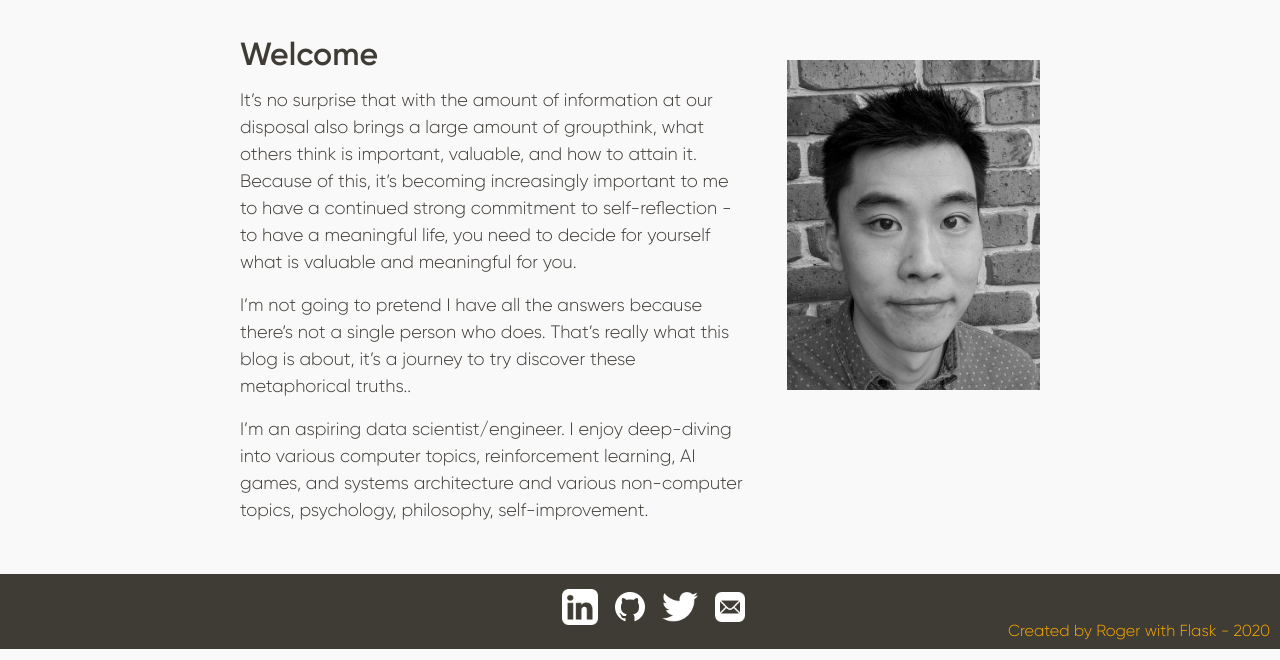
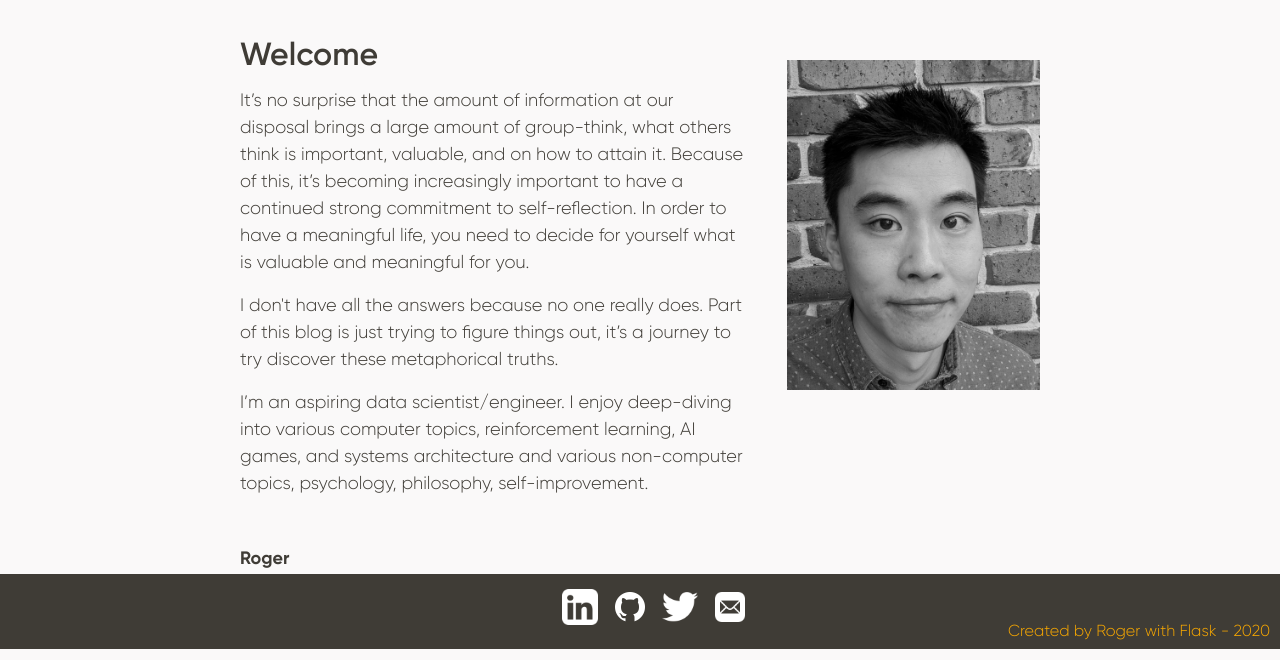
Before and after one commit to imrogerjiang/blog-flask, a Flask app: page /about in a window 1280 px wide. Shown: the part 151-811 px from the top of the page. Run offline with Flask 2, Linux system fonts and the light colour scheme.

Commit message:
Edited about me description

```diff
--- a/app/templates/about.html
+++ b/app/templates/about.html
@@ -10,11 +10,11 @@
         <h2>Welcome</h2>
         <br>
         <p>
-            It’s no surprise that with the amount of information at our disposal also brings a large amount of groupthink, what others think is important, valuable, and how to attain it. Because of this, it’s becoming increasingly important to me to have a continued strong commitment to self-reflection - to have a meaningful life, you need to decide for yourself what is valuable and meaningful for you.
+            It’s no surprise that the amount of information at our disposal brings a large amount of group-think, what others think is important, valuable, and on how to attain it. Because of this, it’s becoming increasingly important to have a continued strong commitment to self-reflection. In order to have a meaningful life, you need to decide for yourself what is valuable and meaningful for you.
         </p>
         <br>
         <p>
-            I’m not going to pretend I have all the answers because there’s not a single person who does. That’s really what this blog is about, it’s a journey to try discover these metaphorical truths..
+            I don't have all the answers because no one really does. Part of this blog is just trying to figure things out, it’s a journey to try discover these metaphorical truths.
         </p>
         <br>
         <p>
```
